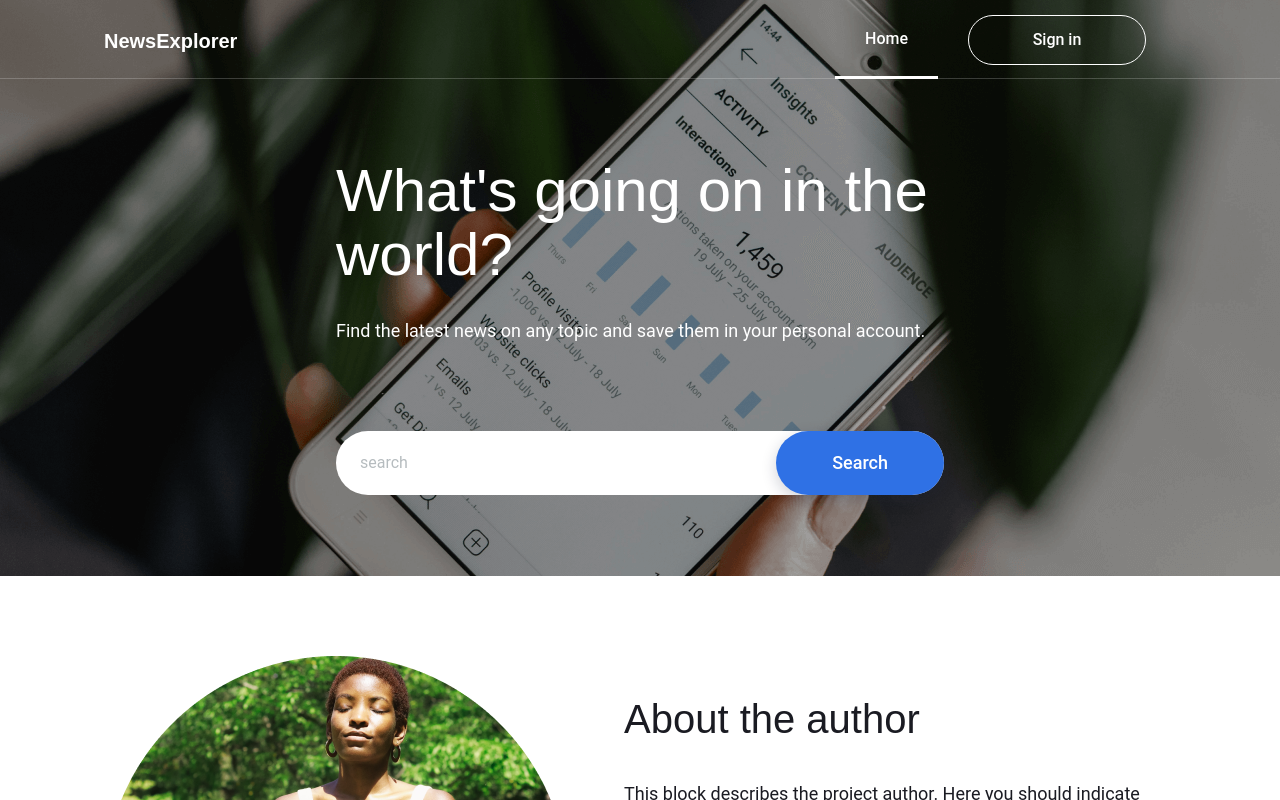
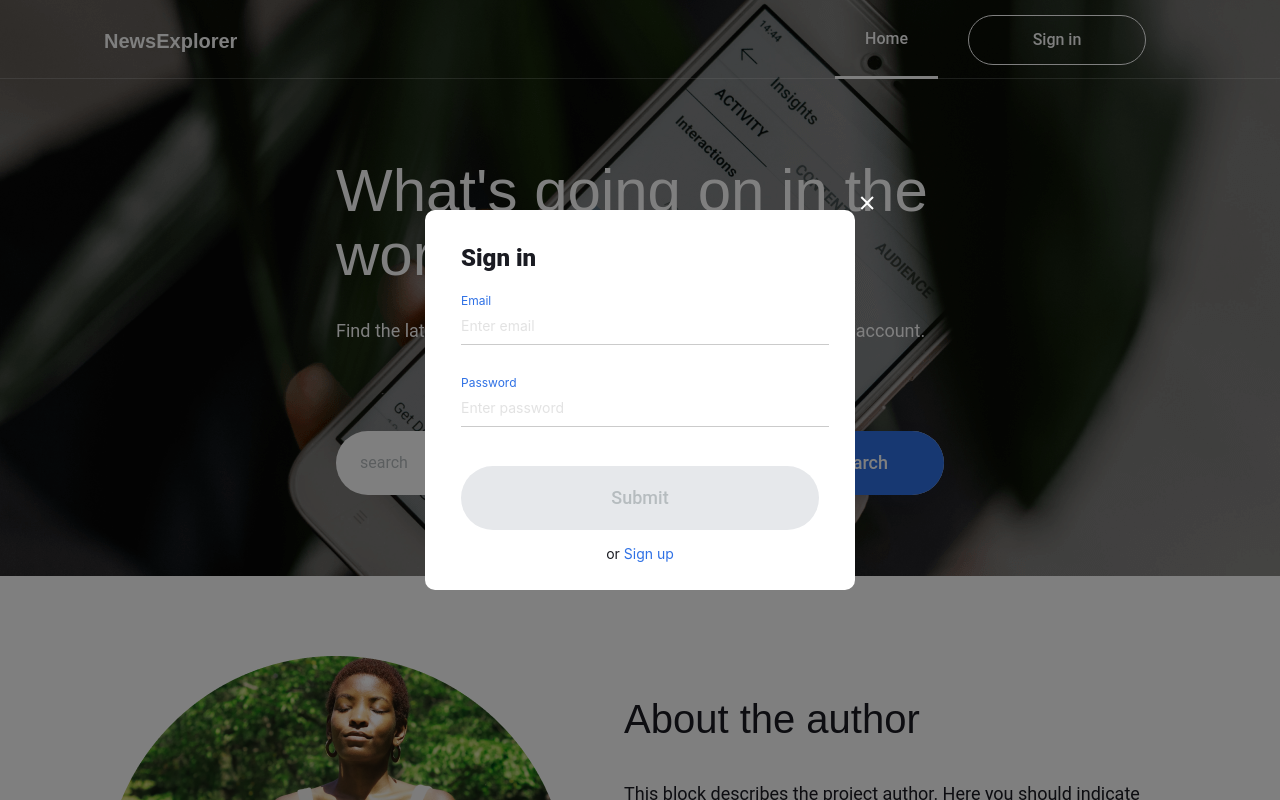
Before and after one commit to AhnafAhamed/news-explorer-frontend, a React (Create React App) app: page / in a window 1280 px wide. Both pictures are taken after a click on the element "Sign in". Shown: the top 800 px of the page. Built offline with nearby package versions, Linux system fonts and the light colour scheme.

Commit message:
feat: implement Login and Register popup

```diff
--- a/src/components/App/App.js
+++ b/src/components/App/App.js
@@ -16,6 +16,7 @@ import AuthorizationApi from "../../utils/AuthorizationApi";
 
 import "./App.css";
 import RegisterPopup from "../RegisterPopup/RegisterPopup";
+import LoginPopup from "../LoginPopup/LoginPopup";
 
 function App() {
   const [isSignInPopupOpen, setIsSignInPopupOpen] = useState(false);
@@ -46,7 +47,7 @@ function App() {
   }
 
   function handleUserRegistration({ name, email, password }) {
-    if(!name || !email || !password) {
+    if (!name || !email || !password) {
       return;
     }
     AuthorizationApi.registerUser({ name, email, password })
@@ -60,7 +61,7 @@ function App() {
       })
       .finally(() => {
         setIsSuccessPopupOpen(true);
-      })
+      });
   }
 
   function handleSignInClick() {
@@ -137,7 +138,10 @@ function App() {
               isLoggedIn={isLoggedIn}
               onSignInClick={handleSignInClick}
             />
-            <SavedNews savedNewsCards={SavedNewsData.articles} isLoggedIn={isLoggedIn} />
+            <SavedNews
+              savedNewsCards={SavedNewsData.articles}
+              isLoggedIn={isLoggedIn}
+            />
             <Footer />
           </Route>
         </Switch>
@@ -149,12 +153,22 @@ function App() {
         isOpen={isSuccessPopupOpen}
         title="Registration successfully completed!"
       >
-        <p className="popup_type_success-text" onClick={handleSignInClick}>Sign in</p>
+        <p className="popup_type_success-text" onClick={handleSignInClick}>
+          Sign in
+        </p>
       </Popup>
-      <RegisterPopup closeOnOverlayClick={handleCloseOnOverlayClick}
+      <RegisterPopup
+        closeOnOverlayClick={handleCloseOnOverlayClick}
         closeButtonClick={handleCloseButtonClick}
-        isOpen={isSignUpPopupOpen}>
-      </RegisterPopup>
+        isOpen={isSignUpPopupOpen}
+        onRedirectClick={handleSignInRedirect}
+      ></RegisterPopup>
+      <LoginPopup
+        closeOnOverlayClick={handleCloseOnOverlayClick}
+        closeButtonClick={handleCloseButtonClick}
+        isOpen={isSignInPopupOpen}
+        onRedirectClick={handleSignUpRedirect}
+      ></LoginPopup>
     </div>
   );
 }
--- /dev/null
+++ b/src/components/LoginPopup/LoginPopup.js
@@ -0,0 +1,65 @@
+import { useState } from "react";
+import Popup from "../Popup/Popup";
+
+function LoginPopup({
+  isOpen,
+  closeButtonClick,
+  closeOnOverlayClick,
+  onRedirectClick,
+}) {
+  const [email, setEmail] = useState("");
+  const [password, setPassword] = useState("");
+
+  function handleEmailChange(e) {
+    setEmail(e.target.value);
+  }
+
+  function handlePasswordChange(e) {
+    setPassword(e.target.value);
+  }
+
+  return (
+    <Popup
+      popupName="register"
+      isOpen={isOpen}
+      title="Sign in"
+      closeButtonClick={closeButtonClick}
+      closeOnOverlayClick={closeOnOverlayClick}
+    >
+      <form className="popup__form">
+        <label className="popup__input-label">Email</label>
+        <input
+          type="email"
+          name="email"
+          value={email || ""}
+          onChange={handleEmailChange}
+          placeholder="Enter email"
+          minLength="2"
+          maxLength="40"
+          className="popup__input"
+          required
+        />
+        <label className="popup__input-label">Password</label>
+        <input
+          type="password"
+          name="password"
+          value={password || ""}
+          onChange={handlePasswordChange}
+          placeholder="Enter password"
+          minLength="8"
+          maxLength="40"
+          className="popup__input"
+          required
+        />
+        <button type="submit" className="popup__submit-button">
+          Submit
+        </button>
+      </form>
+      <p className="popup__redirect" onClick={onRedirectClick}>
+        or <span className="popup__redirect-text">Sign up</span>
+      </p>
+    </Popup>
+  );
+}
+
+export default LoginPopup;
--- a/src/components/Popup/Popup.css
+++ b/src/components/Popup/Popup.css
@@ -119,6 +119,25 @@
   box-shadow: 0px 5px 15px rgba(14, 26, 57, 0.2);
 }
 
+.popup__redirect {
+  font-family: "Inter", Sans-Serif;
+  font-weight: 400;
+  font-size: 14px;
+  line-height: 16px;
+  color: #1a1b22;
+  margin: 0px;
+  margin-top: 16px;
+  text-align: center;
+  cursor: poInter;
+}
+
+.popup__redirect-text {
+  color: #2f71e5;
+}
+
+.popup__redirect_text:hover {
+  font-weight: 500;
+}
 
 @media (max-width: 535px) {
   .popup {
--- /dev/null
+++ b/src/components/RegisterPopup/RegisterPopup.js
@@ -0,0 +1,89 @@
+import { useState } from "react";
+import Popup from "../Popup/Popup";
+
+function RegisterPopup({ isOpen, closeButtonClick, closeOnOverlayClick, onRedirectClick }) {
+  const [email, setEmail] = useState("");
+  const [password, setPassword] = useState("");
+  const [name, setName] = useState("");
+
+  function handleEmailChange(e) {
+    setEmail(e.target.value);
+  }
+
+  function handlePasswordChange(e) {
+    setPassword(e.target.value);
+  }
+
+  function handleNameChange(e) {
+    setName(e.target.value);
+  }
+
+  return (
+    <Popup
+      popupName="register"
+      isOpen={isOpen}
+      title="Sign up"
+      closeButtonClick={closeButtonClick}
+      closeOnOverlayClick={closeOnOverlayClick}
+    >
+      <form className="popup__form">
+        <label className="popup__input-label">
+          Email
+        </label>
+        <input
+          type="email"
+          name="email"
+          value={email || ""}
+          onChange={handleEmailChange}
+          placeholder="Enter email"
+          minLength="2"
+          maxLength="40"
+          className="popup__input"
+          required
+        />
+        <label className="popup__input-label">
+          Password
+        </label>
+        <input
+          type="password"
+          name="password"
+          value={password || ""}
+          onChange={handlePasswordChange}
+          placeholder="Enter password"
+          minLength="8"
+          maxLength="40"
+          className="popup__input"
+          required
+        />
+        <label className="popup__input-label">
+          Name
+        </label>
+        <input
+          type="text"
+          name="name"
+          value={name || ""}
+          onChange={handleNameChange}
+          placeholder="Enter username"
+          minLength="2"
+          maxLength="40"
+          className="popup__input"
+          required
+        />
+        <button type="submit" className="popup__submit-button">
+          Submit
+        </button>
+      </form>
+      <p className="popup__redirect" onClick={onRedirectClick}>
+        or{" "}
+        <span
+          className="popup__redirect-text"
+
+        >
+          Sign in
+        </span>
+      </p>
+    </Popup>
+  );
+}
+
+export default RegisterPopup;
```
Also changed, not shown: src/components/PopupWithForm/PopupWithForm.css (+0 -39 lines).
